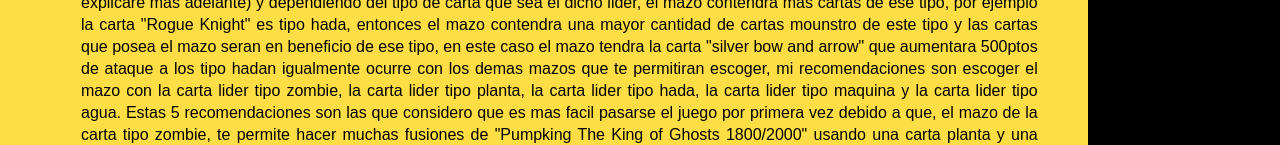
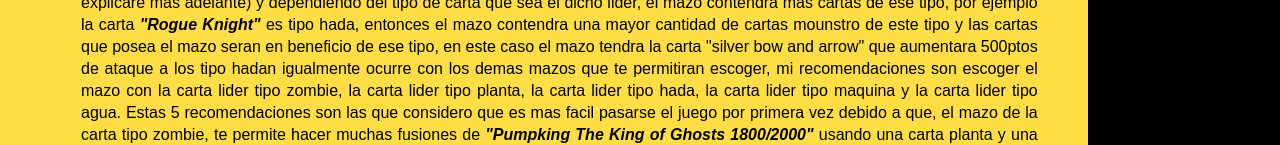
Before and after one commit to Elian-Gonzalez2000/Guia-de-Yu-Gi-Oh-Duelist-of-the-Roses, a plain HTML site: page index.html in a window 1280 px wide. Shown: the part 655-800 px from the top of the page. Drawn offline with Linux system fonts and the light colour scheme.

Commit message:
Agregue comentarios y otras cosas

```diff
--- a/estilos.css
+++ b/estilos.css
@@ -85,6 +85,12 @@ ul {
 	padding: 17px;
 }
 
+.content-section p .cartas {
+	font-weight: bold;
+	font-style: italic;
+}
+
+/*ESTILOS DE LAS IMAGENES*/
 .content-section .content-images {
 	display: grid;
 	grid-template-columns: repeat(3, 1fr);
```
